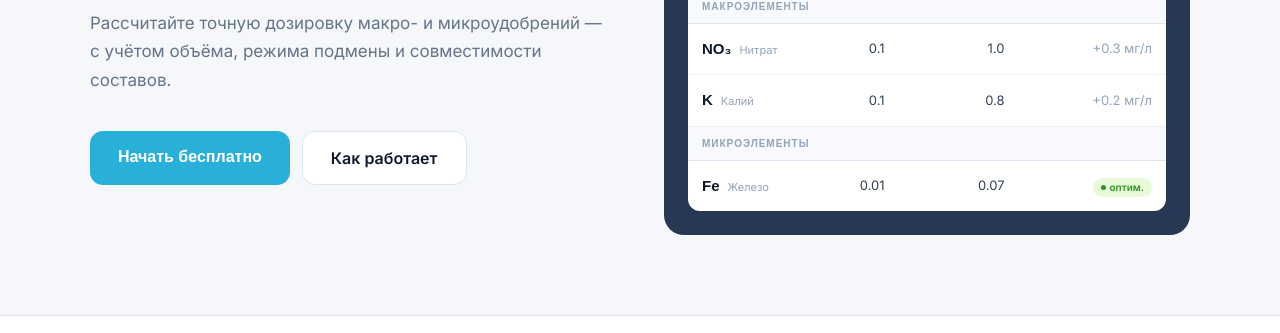
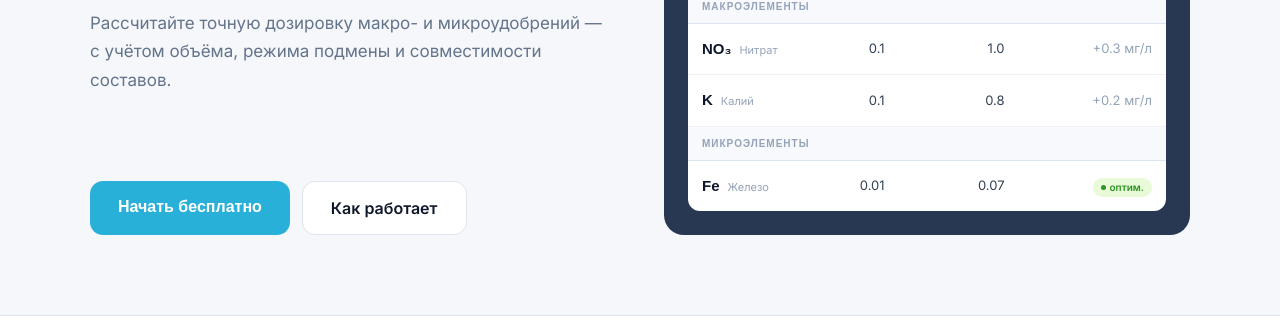
Before and after one commit to ekaterina-kulygina/Aquacalc, a plain HTML site: page index.html in a window 1280 px wide. Shown: the part 361-694 px from the top of the page. Drawn offline with Linux system fonts and the light colour scheme; a web font is replaced by a local one.

Commit message:
Landing hero: text column matches the card's height
The badge lines up with the card's top edge and the buttons with its
bottom edge; heading and lead stay together in the middle. Phones
unchanged.

Co-Authored-By: Claude Opus 5.5 <noreply@anthropic.com>
Claude-Session: https://claude.ai/code/session_01XyHJybuSQsHDijbtdGAcjJ

```diff
--- a/index.html
+++ b/index.html
@@ -36,7 +36,9 @@ nav{background:#fff;border-bottom:1px solid var(--border);position:sticky;top:0;
 
 /* ── HERO ── */
 .hero{padding:0 24px;background:#F5F7FA}
-.hero-inner{max-width:1100px;margin:0 auto;display:grid;grid-template-columns:1fr 1fr;gap:48px;align-items:center;padding:80px 0}
+.hero-inner{max-width:1100px;margin:0 auto;display:grid;grid-template-columns:1fr 1fr;gap:48px;align-items:stretch;padding:80px 0}
+.hero-text{display:flex;flex-direction:column;align-items:flex-start;justify-content:space-between}
+
 .hero-text .eyebrow{display:inline-flex;align-items:center;gap:6px;background:#fff;border:1px solid var(--border);border-radius:100px;padding:5px 14px;font-size:12px;font-weight:600;color:var(--muted);margin-bottom:24px;}
 .eyebrow-dot{width:8px;height:8px;border-radius:50%;background:var(--green);}
 .hero-text h1{font-family:'Nobile',sans-serif;font-size:clamp(32px,3.5vw,54px);font-weight:700;line-height:1.12;letter-spacing:-.02em;margin-bottom:20px}
@@ -150,8 +152,10 @@ footer{background:var(--blue-deep);padding:40px 24px}
   <div class="hero-inner">
     <div class="hero-text">
       <div class="eyebrow"><span class="eyebrow-dot"></span>Точный расчёт за 30 секунд</div>
-      <h1>Калькулятор удобрений для <span style="color:#28B0D8">аквариума</span></h1>
-      <p>Рассчитайте точную дозировку макро- и микроудобрений — с учётом объёма, режима подмены и совместимости составов.</p>
+      <div class="hero-copy">
+        <h1>Калькулятор удобрений для <span style="color:#28B0D8">аквариума</span></h1>
+        <p>Рассчитайте точную дозировку макро- и микроудобрений — с учётом объёма, режима подмены и совместимости составов.</p>
+      </div>
       <div class="hero-buttons">
         <a href="register.html" class="btn-primary">Начать бесплатно</a>
         <a href="#how" class="btn-ghost">Как работает</a>
```
